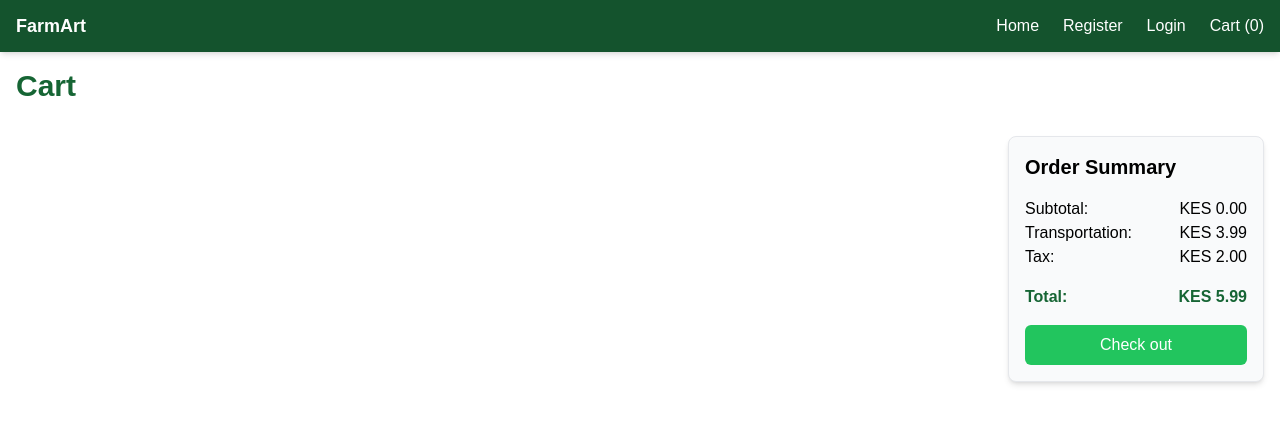
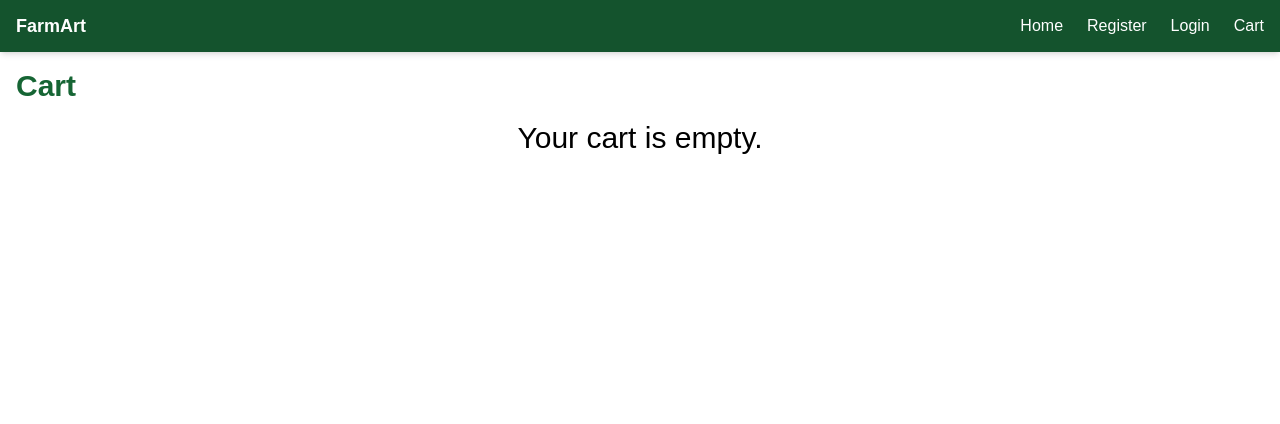
Before and after one commit to ohnoitsmoraa/Farmart-frontend, a React (Vite) app: page /cart in a window 1280 px wide. Shown: the top 424 px of the page. Built offline with nearby package versions, Linux system fonts and the light colour scheme.

Commit message:
added stylings

```diff
--- a/src/App.jsx
+++ b/src/App.jsx
@@ -76,7 +76,7 @@ const AppContent = ({ cartItems, addToCart, updateQuantity, removeFromCart }) =>
             </li>
             <li>
               <Link to="/cart" className="hover:text-gray-300 transition duration-200">
-                Cart ({cartItems.length})
+                Cart
               </Link>
             </li>
           </ul>
--- a/src/pages/CartPage.jsx
+++ b/src/pages/CartPage.jsx
@@ -1,4 +1,3 @@
-// CartPage.jsx
 import React from 'react';
 
 const CartPage = ({ cartItems, updateQuantity, removeFromCart }) => {
@@ -11,12 +10,19 @@ const CartPage = ({ cartItems, updateQuantity, removeFromCart }) => {
     <div className="p-4">
       <h1 className="text-3xl font-bold text-green-800 mb-4">Cart</h1>
 
+      {cartItems.length === 0 ? (
+        // Message when the cart is empty
+        <p className=" text-center text-3xl text-black">Your cart is empty.</p>
+      ) : (
+        <div className="flex flex-col lg:flex-row justify-between">
           {/* Cart Items */}
-      <div className="space-y-4 w-3/4">
+          <div className="space-y-4 lg:w-3/5">
             {cartItems.map((item) => (
-          <div key={item.id} className="flex items-center justify-between border rounded-lg p-4 bg-white shadow-md">
+              <div
+                key={item.id}
+                className="flex items-center justify-between border rounded-lg p-4 bg-white shadow-md"
+              >
                 <div className="flex items-center space-x-4">
-
                   <div>
                     <h3 className="text-xl font-semibold">{item.name}</h3>
                     <p className="text-green-800 font-bold">Kes {item.price}</p>
@@ -52,7 +58,7 @@ const CartPage = ({ cartItems, updateQuantity, removeFromCart }) => {
           </div>
 
           {/* Order Summary */}
-      <div className="mt-8 p-4 border rounded-lg bg-gray-50 shadow-md w-64 ml-auto">
+          <div className="mt-8 lg:mt-0 lg:ml-8 p-4 border rounded-lg bg-gray-50 shadow-md w-full lg:w-1/3">
             <h2 className="text-xl font-bold mb-4">Order Summary</h2>
             <p className="flex justify-between">
               <span>Subtotal:</span> <span>KES {subtotal.toFixed(2)}</span>
@@ -71,6 +77,8 @@ const CartPage = ({ cartItems, updateQuantity, removeFromCart }) => {
             </button>
           </div>
         </div>
+      )}
+    </div>
   );
 };
 
```
Lines whose indentation alone changed are shown as unchanged.
